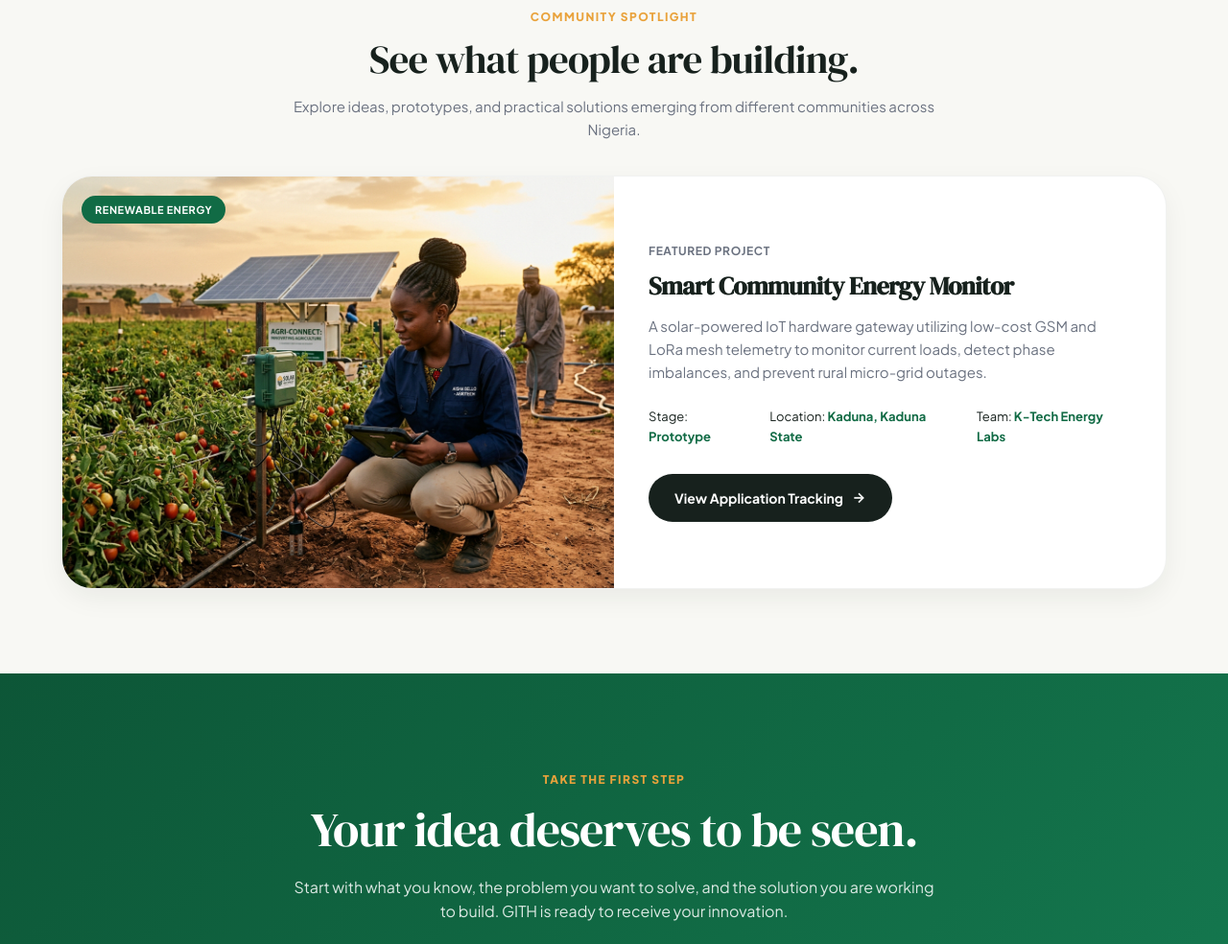
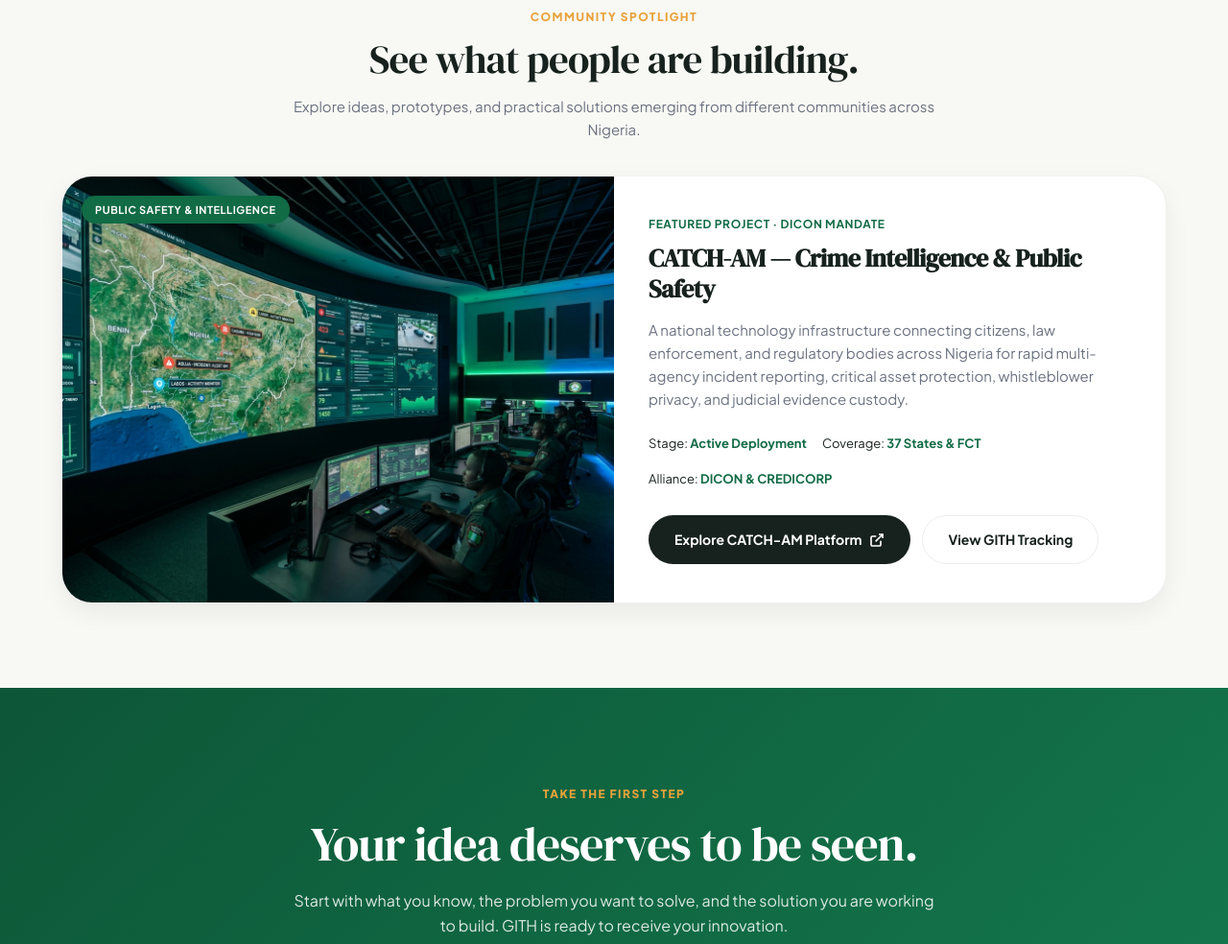
Before and after one commit to frankd3u9d39/DICON_Git, a website: page index.html in a window 1280 px wide. Shown: the part 4228-5212 px from the top of the page at 96% size. Drawn offline with Linux system fonts and the light colour scheme.

Commit message:
feat(landing): replace Energy Monitor with CATCH-AM public safety platform spotlight

```diff
--- a/index.html
+++ b/index.html
@@ -409,27 +409,30 @@
 
         <article class="spotlight-card">
           <div class="spotlight-image-wrap">
-            <img src="/assets/sustainable.jpg" alt="Smart Community Energy Monitor Prototype">
-            <span class="spotlight-badge">Renewable Energy</span>
+            <img src="/assets/catcham-spotlight.jpg" alt="CATCH-AM National Crime Intelligence and Public Safety Platform">
+            <span class="spotlight-badge">Public Safety &amp; Intelligence</span>
           </div>
 
           <div class="spotlight-content">
-            <span style="font-size:12px; font-weight:700; color:var(--muted-gray); text-transform:uppercase; letter-spacing:0.05em;">Featured Project</span>
-            <h3 class="serif-headline spotlight-title">Smart Community Energy Monitor</h3>
+            <span style="font-size:12px; font-weight:700; color:var(--deep-forest); text-transform:uppercase; letter-spacing:0.05em;">Featured Project · DICON Mandate</span>
+            <h3 class="serif-headline spotlight-title">CATCH-AM — Crime Intelligence &amp; Public Safety</h3>
             <p class="spotlight-desc">
-              A solar-powered IoT hardware gateway utilizing low-cost GSM and LoRa mesh telemetry to monitor current loads, detect phase imbalances, and prevent rural micro-grid outages.
+              A national technology infrastructure connecting citizens, law enforcement, and regulatory bodies across Nigeria for rapid multi-agency incident reporting, critical asset protection, whistleblower privacy, and judicial evidence custody.
             </p>
 
-            <div class="spotlight-meta-row">
-              <div>Stage: <strong>Prototype</strong></div>
-              <div>Location: <strong>Kaduna, Kaduna State</strong></div>
-              <div>Team: <strong>K-Tech Energy Labs</strong></div>
+            <div class="spotlight-meta-row" style="flex-wrap:wrap; gap:16px;">
+              <div>Stage: <strong>Active Deployment</strong></div>
+              <div>Coverage: <strong>37 States &amp; FCT</strong></div>
+              <div>Alliance: <strong>DICON &amp; CREDICORP</strong></div>
             </div>
 
-            <div>
-              <a href="/dashboard#tracking" class="btn-landing btn-landing-primary">
-                <span>View Application Tracking</span>
-                <svg width="16" height="16" viewBox="0 0 24 24" fill="none" stroke="currentColor" stroke-width="2.5"><line x1="5" y1="12" x2="19" y2="12"></line><polyline points="12 5 19 12 12 19"></polyline></svg>
+            <div style="display:flex; flex-wrap:wrap; gap:12px; align-items:center;">
+              <a href="https://catcham-eight.vercel.app/" target="_blank" rel="noopener noreferrer" class="btn-landing btn-landing-primary" id="btn-spotlight-catcham">
+                <span>Explore CATCH-AM Platform</span>
+                <svg width="16" height="16" viewBox="0 0 24 24" fill="none" stroke="currentColor" stroke-width="2.5"><path d="M18 13v6a2 2 0 0 1-2 2H5a2 2 0 0 1-2-2V8a2 2 0 0 1 2-2h6"></path><polyline points="15 3 21 3 21 9"></polyline><line x1="10" y1="14" x2="21" y2="3"></line></svg>
+              </a>
+              <a href="/dashboard#tracking" class="btn-landing btn-landing-outline">
+                <span>View GITH Tracking</span>
               </a>
             </div>
           </div>
```
Also changed, not shown: assets/catcham-spotlight.jpg (added).
